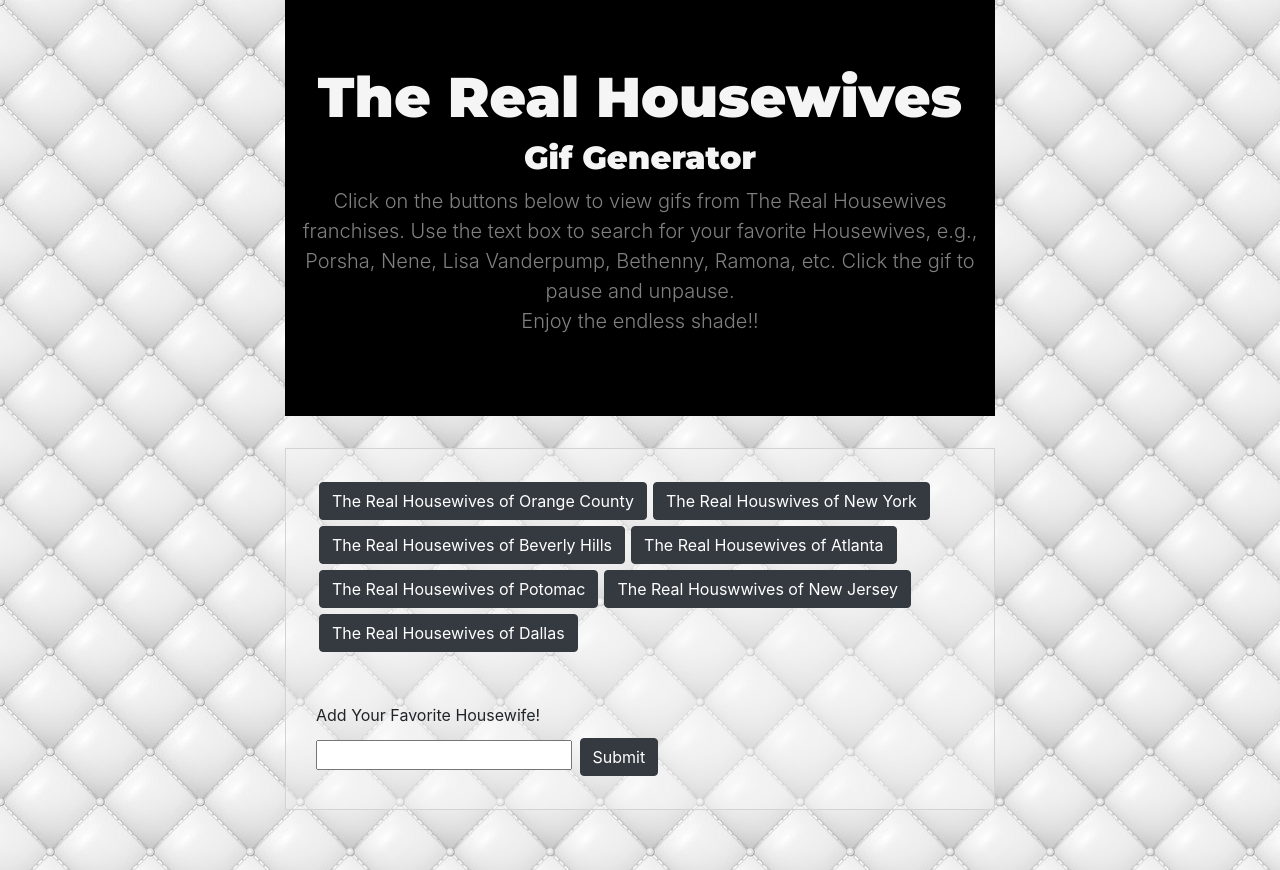
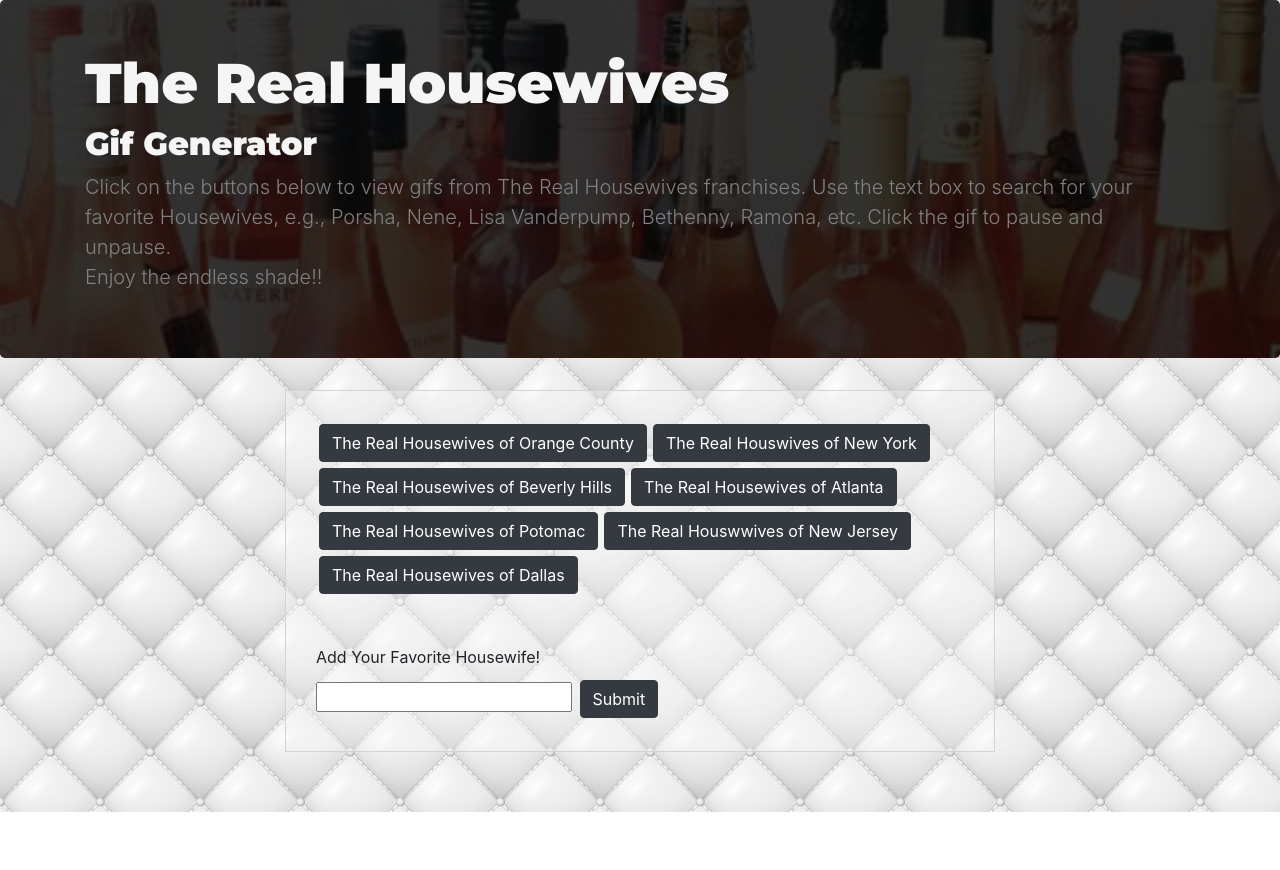
Before and after one commit to CelisseD/GifTastic, a plain HTML site: page index.html in a window 1280 px wide. After the commit the page ends 812 px from the top, so only its background shows below. Drawn offline with nearby package versions, Linux system fonts and the light colour scheme.

Commit message:
added background image to jumbotron

```diff
--- a/assets/css/style.css
+++ b/assets/css/style.css
@@ -44,3 +44,35 @@ img {
     padding: 30px;
     justify-items: center;
 }
+
+.jumbotron-billboard .img {
+    margin-bottom: 0px;
+    opacity: 0.2;
+    color: #fff;
+    background: #000 url("../images/rosewine2.jpg") top center no-repeat;
+    width: 100%;
+    height: 100%;
+    background-size: cover;
+    overflow: hidden;
+    position:absolute;
+    top:0;
+    left:0;
+    z-index:1;
+}
+.jumbotron h2 {margin-top:0;}
+.jumbotron {
+  position:relative;
+  padding-top:50px;
+  padding-bottom:50px;
+}
+.jumbotron .container {
+  position:relative;
+  z-index:2;
+}
+
+@media screen and (max-width: 768px) {
+  .jumbotron {
+    padding-top:20px;
+    padding-bottom:20px;
+  }
+}
--- a/index.html
+++ b/index.html
@@ -30,10 +30,11 @@
 <body>
 
     <!-- HEADER HERE -->
+    <div class="jumbotron jumbotron-billboard">
+            <div class="img"></div>
               <div class="container">
-        <div class="row col-md-8 mx-auto">
-            <div class="jumbotron jumbotron-fluid text-center">
-                <div class="container">
+                  <div class="row">
+                      <div class="col-lg-12">
                         <h1 class="display-4">The Real Housewives</h1>
                               <h2>Gif Generator</h2>
                         <p class="lead">Click on the buttons below to view gifs from The Real Housewives franchises. Use the
```
Also changed, not shown: assets/images/rosewine.jpg (added), assets/images/rosewine2.jpg (added). Lines whose indentation alone changed are shown as unchanged.
